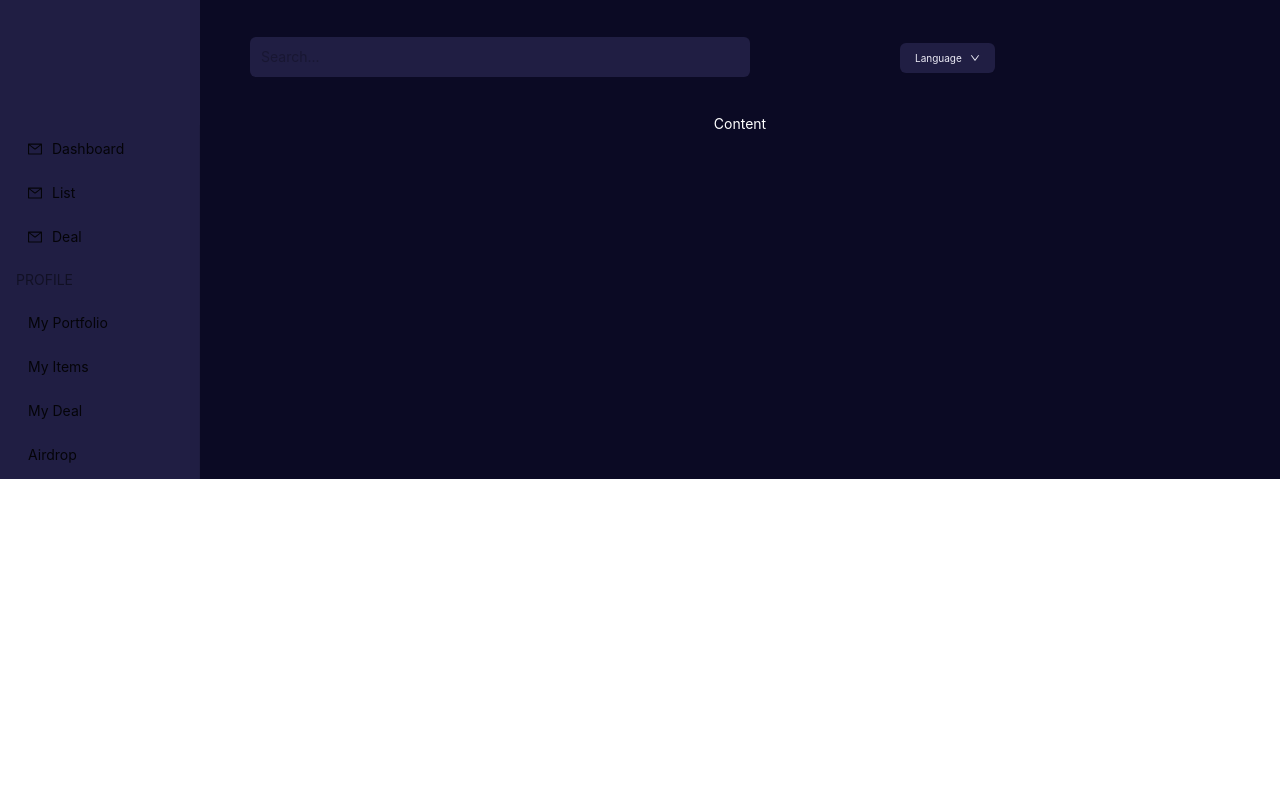
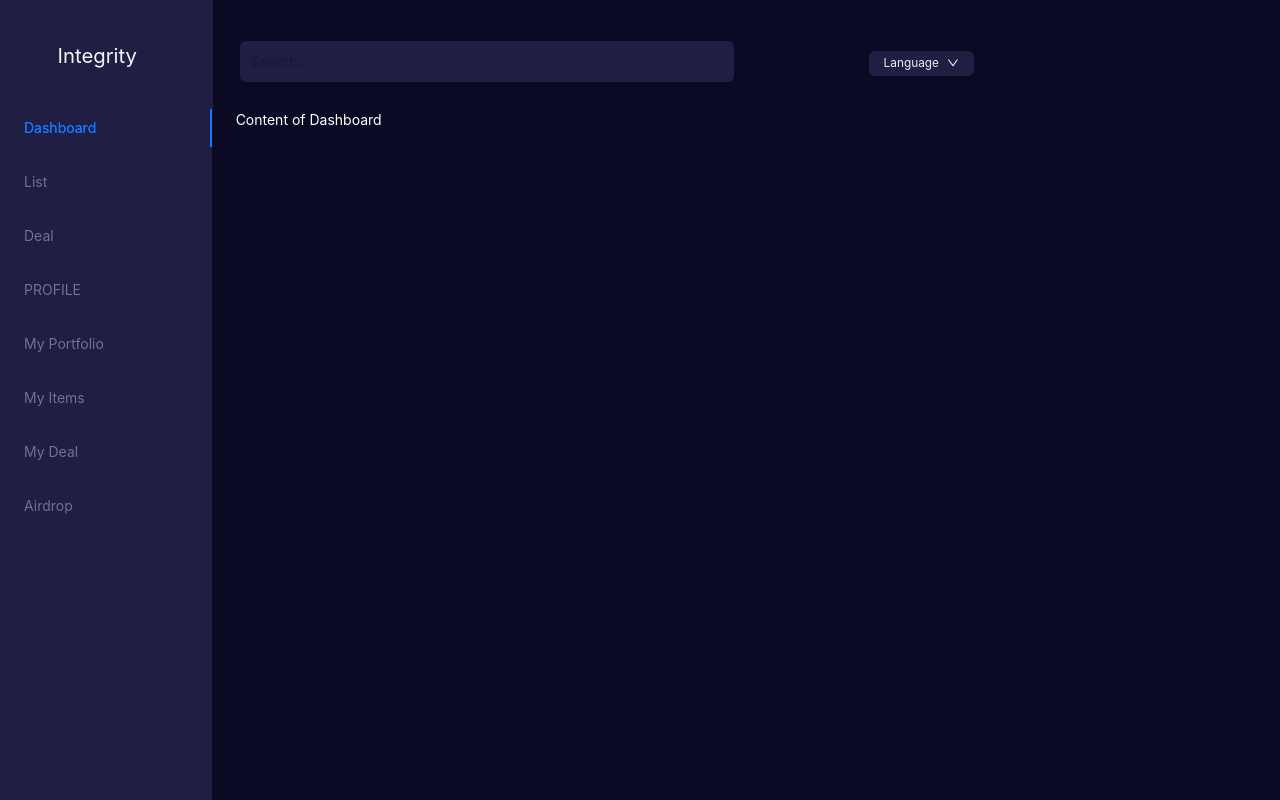
Before and after one commit to daxiong844/ite-react, a React (Create React App) app in the folder ite_react/: page / in a window 1280 px wide. Shown: the top 800 px of the page. Built offline with nearby package versions, Linux system fonts and the light colour scheme.

Commit message:
简单实现侧边栏

```diff
--- a/ite_react/public/index.html
+++ b/ite_react/public/index.html
@@ -3,7 +3,7 @@
   <head>
     <meta charset="utf-8" />
     <link rel="icon" href="%PUBLIC_URL%/favicon.ico" />
-    <meta name="viewport" content="width=device-width, initial-scale=1" />
+    <meta name="viewport" content="width=device-width, initial-scale=1.0,maximum-scale=1.0,user-scalable=no" />
     <meta name="theme-color" content="#000000" />
     <meta
       name="description"
@@ -25,6 +25,11 @@
       Learn how to configure a non-root public URL by running `npm run build`.
     -->
     <title>React App</title>
+    <style>
+      html,body{
+        font-size: 100px;
+      }
+    </style>
   </head>
   <body>
     <noscript>You need to enable JavaScript to run this app.</noscript>
--- a/ite_react/src/App.css
+++ b/ite_react/src/App.css
@@ -1,4 +1,4 @@
-.App {
+/* .App {
   text-align: center;
 }
 
@@ -35,4 +35,4 @@
   to {
     transform: rotate(360deg);
   }
-}
+} */
--- a/ite_react/src/App.js
+++ b/ite_react/src/App.js
@@ -1,10 +1,12 @@
 import './App.css'
-import Space from './component/Layout.js'
-
+import React from 'react'
+import LeftTabs from './component/LeftTabs'
+import LayoutTop from './component/Layout'
 function App() {
   return (
     <div className="App">
-      <Space></Space>
+      <LayoutTop></LayoutTop>
+      <LeftTabs></LeftTabs>
     </div>
   )
 }
--- a/ite_react/src/component/Language.js
+++ b/ite_react/src/component/Language.js
@@ -25,8 +25,8 @@ const menuProps = {
 const Language = () => (
   <Space wrap>
     <Dropdown menu={menuProps}>
-      <Button style={{ background: '#201E43', border: 0, height: '30px' }}>
-        <Space style={{ background: '#201E43', color: '#ECEBF6', fontSize: '10px' }}>
+      <Button style={{ background: '#201E43', border: 0, height: '0.15rem' }}>
+        <Space style={{ background: '#201E43', color: '#ECEBF6', fontSize: '0.07rem' }}>
           Language
           <DownOutlined />
         </Space>
--- a/ite_react/src/component/Layout.js
+++ b/ite_react/src/component/Layout.js
@@ -1,51 +1,20 @@
-import { Input, Layout, Space } from 'antd'
-import LeftMenu from './Menu.js'
-import Language from './Language.js'
-const { Sider, Content, Header } = Layout
+import React from 'react'
+import { Col, Row, Input } from 'antd'
+import Language from './Language'
 
-const headerStyle = {
-  textAlign: 'left',
-  color: '#fff',
-  height: 64,
-  paddingInline: 50,
-  lineHeight: '64px',
-  backgroundColor: '#0B0A24',
-  paddingTop: '25px'
-}
-const contentStyle = {
-  textAlign: 'center',
-  minHeight: 120,
-  lineHeight: '120px',
-  color: '#fff',
-  backgroundColor: '#0B0A24'
-}
-const siderStyle = {
-  textAlign: 'left',
-  lineHeight: '120px',
-  color: '#fff',
-  backgroundColor: '#201E43'
+function LayoutTop() {
+  return (
+    <Row>
+      <Col span={4} style={{ backgroundColor: '#201E43' }}>
+        <span style={{ background: '#201E43', display: 'block', textAlign: 'left', paddingLeft: '0.34rem', color: '#F5F4FB', marginTop: '0.255rem', marginBottom: '0.24rem', fontSize: '0.12rem' }}>Integrity</span>
+        {/* <span style={{ background: '#201E43', display: 'block', textAlign: 'left', paddingLeft: '0.14rem', color: 'rgba(114,113,145,0.76)', marginTop: '0.24rem', marginBottom: '0.125rem' }}>PROFILE</span> */}
+      </Col>
+      <Col span={20} style={{ backgroundColor: '#0B0A24' }}>
+        <Input placeholder="Search..." style={{ width: '2.915rem', background: '#201E43', outline: 'none', border: 0, color: '#727191', marginRight: '0.795rem', marginLeft: '0.16rem', height: '0.24rem', marginTop: '0.245rem' }}></Input>
+        <Language></Language>
+      </Col>
+    </Row>
+  )
 }
 
-const App = () => (
-  <Space
-    direction="vertical"
-    style={{
-      width: '100%'
-    }}
-    size={[0, 48]}
-  >
-    <Layout>
-      <Sider style={siderStyle}>
-        <LeftMenu></LeftMenu>
-      </Sider>
-      <Layout>
-        <Header style={headerStyle}>
-          <Input placeholder="Search..." style={{ width: 500, background: '#201E43', outline: 'none', border: 0, color: '#727191', marginRight: '150px', height: '40px' }}></Input>
-          <Language></Language>
-        </Header>
-        <Content style={contentStyle}>Content</Content>
-      </Layout>
-    </Layout>
-  </Space>
-)
-export default App
+export default LayoutTop
--- /dev/null
+++ b/ite_react/src/component/LeftTabs.js
@@ -0,0 +1,71 @@
+// import { Tabs } from 'antd'
+// import { useState } from 'react'
+// const App = () => {
+//   const [tabPosition] = useState('left')
+//   // const changeTabPosition = e => {
+//   //   setTabPosition(e.target.value)
+//   // }
+//   return (
+//     <Tabs
+//       tabPosition={tabPosition}
+//       items={new Array(8).fill(null).map((_, i) => {
+//         const id = String(i + 1)
+//         return {
+//           label: `Tab ${id}`,
+//           key: id,
+//           children: `Content of Tab ${id}`
+//         }
+//       })}
+//     />
+//   )
+// }
+// export default App
+import { Tabs } from 'antd'
+import React from 'react'
+
+const { TabPane } = Tabs
+
+export default class LeftTabs extends React.Component {
+  state = {
+    tabPosition: 'left'
+  }
+
+  changeTabPosition = tabPosition => {
+    this.setState({ tabPosition })
+  }
+
+  onTabClick = e => {
+    console.log(e)
+  }
+
+  render() {
+    return (
+      <div>
+        <Tabs tabPosition={this.state.tabPosition}>
+          <TabPane tab="Dashboard" key="1">
+            Content of Dashboard
+          </TabPane>
+          <TabPane tab="List" key="2">
+            Content of List
+          </TabPane>
+          <TabPane tab="Deal" key="3">
+            Content of Deal
+          </TabPane>
+          <TabPane tab="PROFILE"></TabPane>
+          <TabPane tab="My Portfolio" key="4">
+            Content of My Portfolio
+          </TabPane>
+          <TabPane tab="My Items" key="5">
+            Content of My Items
+          </TabPane>
+          <TabPane tab="My Deal" key="6">
+            Content of My Deal
+          </TabPane>
+          <TabPane tab="Airdrop" key="7">
+            Content of Airdrop
+          </TabPane>
+        </Tabs>
+      </div>
+    )
+  }
+}
--- a/ite_react/src/component/Menu.js
+++ /dev/null
@@ -1,32 +0,0 @@
-import { MailOutlined } from '@ant-design/icons'
-import { Menu } from 'antd'
-
-function getItem(label, key, icon, children, type) {
-  return {
-    key,
-    icon,
-    children,
-    label,
-    type
-  }
-}
-const items = [getItem('Dashboard', '1', <MailOutlined />), getItem('List', '2', <MailOutlined />), getItem('Deal', '3', <MailOutlined />), getItem('PROFILE', 'grp', null, [getItem('My Portfolio', '13'), getItem('My Items', '14'), getItem('My Deal', '15'), getItem('Airdrop', '16')], 'group')]
-
-const LeftMenu = () => {
-  const onClick = e => {
-    console.log('click ', e)
-  }
-  return (
-    <Menu
-      onClick={onClick}
-      style={{
-        // width: 256
-        background: '#201E43',
-        marginTop: '125px'
-      }}
-      mode="inline"
-      items={items}
-    />
-  )
-}
-export default LeftMenu
--- a/ite_react/src/index.css
+++ b/ite_react/src/index.css
@@ -1,4 +1,5 @@
 body {
+  height: 100%;
   margin: 0;
   font-family: -apple-system, BlinkMacSystemFont, 'Segoe UI', 'Roboto', 'Oxygen',
     'Ubuntu', 'Cantarell', 'Fira Sans', 'Droid Sans', 'Helvetica Neue',
@@ -7,7 +8,49 @@ body {
   -moz-osx-font-smoothing: grayscale;
 }
 
+
+
 code {
   font-family: source-code-pro, Menlo, Monaco, Consolas, 'Courier New',
     monospace;
 }
+
+.ant-tabs-nav{
+  width: 1.25rem;
+}
+
+.css-dev-only-do-not-override-10ed4xt ::placeholder{
+  color: rgba(236, 235, 246, 0.62);
+}
+
+.ant-tabs-nav{
+  background-color: #201E43;
+}
+
+.ant-tabs{
+  background-color: #0B0A24;
+}
+
+.ant-tabs-tab-btn{
+  color: #727190;
+}
+
+.ant-tabs-tab-btn:hover{
+  color: #B7ABFF;
+}
+
+#rc-tabs-3-tab-null:hover {
+  color:#727190 ;
+}
+
+.ant-tabs-content{
+  color: white;
+}
+
+.ant-tabs-left{
+  height: 6.45rem;
+}
+
+.ant-tabs-tab .ant-tabs-tab-active{
+  color: red;
+}
--- /dev/null
+++ b/ite_react/src/utils/rem.js
@@ -0,0 +1,37 @@
+// // // 实现 rem 等比适配
+// const baseSize = 37.5 /* 基准适配 */
+
+// function setRem() {
+//   // 设置当前页面基于 375 进行缩放适配，需要根据设计稿改写除数
+//   const scale = document.documentElement.clientWidth / 375
+//   // 设置页面根节点字体大小，第二个乘积表示最大扩大两倍
+//   document.documentElement.style.fontSize = baseSize * Math.min(scale, 2) + 'px'
+// }
+// setRem()
+window.onload = function () {
+  /*720代表设计师给的设计稿的宽度，你的设计稿是多少，就写多少;100代表换算比例，这里写100是
+      为了以后好算,比如，你测量的一个宽度是100px,就可以写为1rem,以及1px=0.01rem等等*/
+  getRem(756, 100)
+}
+window.onresize = function () {
+  getRem(756, 100)
+}
+
+function getRem(pwidth, prem) {
+  var html = document.getElementsByTagName('html')[0]
+  var oWidth = document.body.clientWidth || document.documentElement.clientWidth
+  html.style.fontSize = (oWidth / pwidth) * prem + 'px'
+}
+// // rem自适应设置
+// var resizeEvt = 'orientationchange' in window ? 'orientationchange' : 'resize';
+// var reCalc = function() {
+//     //设置根字体大小npm
+//     var docEl = document.documentElement;
+//     docEl.style.fontSize = 20 * (docEl.clientWidth / 375) + 'px';
+
+// }
+// document.addEventListener("DOMContentLoaded", function() {
+//     reCalc();
+// }, false)
+
+// window.addEventListener(resizeEvt, reCalc, false);
```
Also changed, not shown: ite_react/src/index.js (+9 -8 lines), 2 other files (tests, documents, lock files or other folders).
